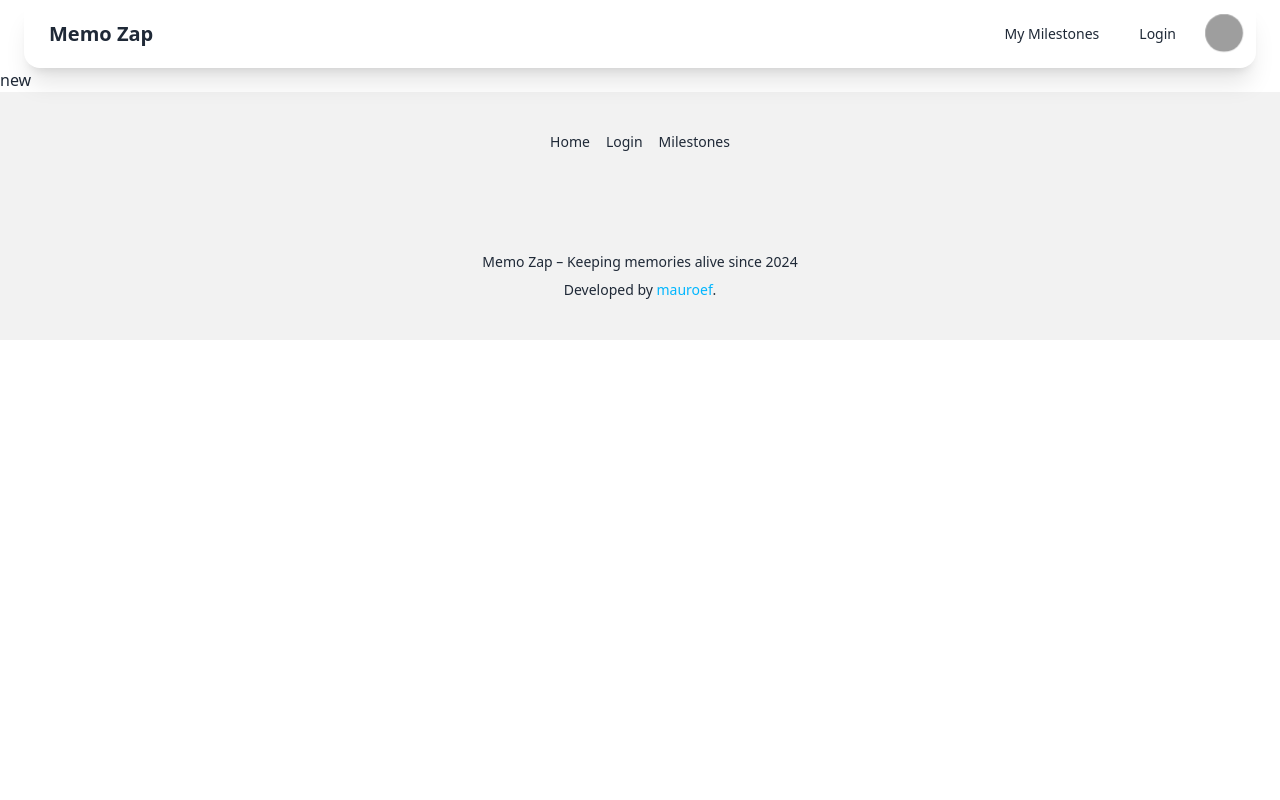
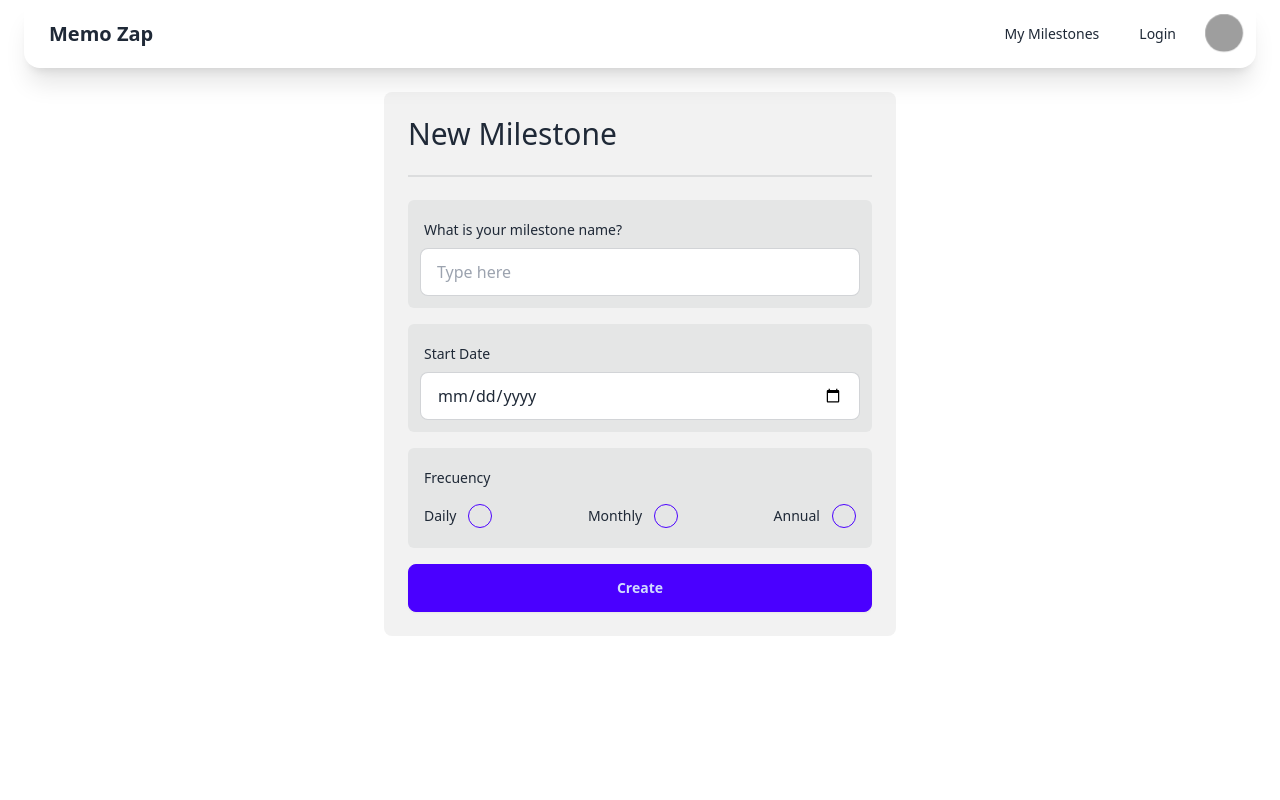
Before and after one commit to mauroef/memo-zap, a Vue app: page /milestones/new in a window 1280 px wide. Shown: the top 800 px of the page. Built offline with nearby package versions, Linux system fonts and the light colour scheme; grey boxes are pictures that could not be loaded; some icons are missing.

Commit message:
Working no milestone form

```diff
--- a/src/components/milestones/MilesoneFilter.vue
+++ b/src/components/milestones/MilesoneFilter.vue
@@ -39,10 +39,10 @@
     </div>
     <div class="divider divider-horizontal m-0 hidden md:flex"></div>
     <div>
-      <button class="btn bg-secondary text-white w-full md:w-auto">
-        <v-icon scale="1.4" name="bi-calendar-heart-fill" />
+      <router-link to="/milestones/new" class="btn btn-accent text-white w-full md:w-auto">
+        <v-icon scale="1.5" name="bi-calendar-heart-fill" />
         New
-      </button>
+      </router-link>
     </div>
   </article>
 </template>
--- a/src/components/milestones/MilestoneForm.vue
+++ b/src/components/milestones/MilestoneForm.vue
@@ -1 +1,128 @@
-<template>form not implemented</template>
+<template>
+  <form @submit.prevent="onSubmit">
+    <div class="flex flex-col gap-4">
+      <label class="form-control w-full bg-base-300 p-3 rounded-md">
+        <div class="label">
+          <span class="label-text">What is your milestone name?</span>
+        </div>
+        <input
+          type="text"
+          placeholder="Type here"
+          class="input input-bordered w-full"
+          :class="{ ['input-error']: !isNameValid && isSubmitted }"
+          v-model.trim="milestone.name"
+        />
+        <div v-if="!isNameValid && isSubmitted" class="label">
+          <span class="label-text-alt text-error">Name is required.</span>
+        </div>
+      </label>
+
+      <label class="form-control w-full bg-base-300 p-3 rounded-md">
+        <div class="label">
+          <span class="label-text">Start Date</span>
+        </div>
+        <input
+          type="date"
+          class="input input-bordered w-full"
+          :class="{ ['input-error']: !isStartDateValid && isSubmitted }"
+          :max="today"
+          v-model.trim="milestone.startDate"
+        />
+        <div v-if="!isStartDateValid && isSubmitted" class="label">
+          <span class="label-text-alt text-error"
+            >Please enter a valid date.</span
+          >
+        </div>
+      </label>
+
+      <div class="form-control bg-base-300 p-3 rounded-md flex">
+        <div class="label"><span class="label-text">Frecuency</span></div>
+        <div class="flex flex-col justify-between md:flex-row flex-wrap">
+          <label class="label cursor-pointer flex gap-3">
+            <span class="label-text">Daily</span>
+            <input
+              type="radio"
+              value="daily"
+              class="radio radio-primary"
+              :class="{ ['radio-error']: !isFrequencyValid && isSubmitted }"
+              v-model="milestone.frequency"
+            />
+          </label>
+          <label class="label cursor-pointer flex gap-3">
+            <span class="label-text">Monthly</span>
+            <input
+              type="radio"
+              value="monthly"
+              class="radio radio-primary"
+              :class="{ ['radio-error']: !isFrequencyValid && isSubmitted }"
+              v-model="milestone.frequency"
+            />
+          </label>
+          <label class="label cursor-pointer flex gap-3">
+            <span class="label-text">Annual</span>
+            <input
+              type="radio"
+              value="annual"
+              class="radio radio-primary"
+              :class="{ ['radio-error']: !isFrequencyValid && isSubmitted }"
+              v-model="milestone.frequency"
+            />
+          </label>
+          <div v-if="!isFrequencyValid && isSubmitted" class="label w-full">
+            <span class="label-text-alt text-error"
+              >Please choose a frecuency.</span
+            >
+          </div>
+        </div>
+      </div>
+
+      <button class="btn btn-primary">Create</button>
+    </div>
+  </form>
+</template>
+
+<script setup>
+import { computed, reactive, ref } from 'vue';
+import { useRouter } from 'vue-router';
+import { useMilestoneStore } from '@/store';
+
+const today = new Date().toISOString().split('T')[0];
+
+const milestone = reactive({
+  name: '',
+  startDate: '',
+  frequency: '',
+});
+
+const isSubmitted = ref(false);
+
+const isNameValid = computed(() => milestone.name.trim() !== '');
+const isStartDateValid = computed(() => {
+  const date = new Date(milestone.startDate);
+  return milestone.startDate && date < new Date(today);
+});
+const isFrequencyValid = computed(() => milestone.frequency !== '');
+
+const isFormValid = computed(
+  () => isNameValid.value && isStartDateValid.value && isFrequencyValid.value
+);
+
+const milestoneStore = useMilestoneStore();
+const router = useRouter();
+
+const onSubmit = () => {
+  isSubmitted.value = true;
+
+  if (!isFormValid.value) return;
+
+  const formData = {
+    name: milestone.name,
+    startDate: milestone.startDate,
+    frequency: milestone.frequency,
+  };
+
+  milestoneStore.addMilestone(formData);
+
+  router.replace('/milestones');
+};
+</script>
--- a/src/store/milestones/getters.js
+++ b/src/store/milestones/getters.js
@@ -1,9 +1,14 @@
 export default {
   allMilestones: (state) => state.milestones,
 
-  annualMilestones: (state) => state.milestones.filter((m) => m.frequency === 'annual'),
+  allMilestonesReversed: (state) => state.milestones.reverse(),
 
-  monthlyMilestones: (state) => state.milestones.filter((m) => m.frequency === 'monthly'),
+  annualMilestones: (state) =>
+    state.milestones.filter((m) => m.frequency === 'annual'),
 
-  dailyMilestones: (state) => state.milestones.filter((m) => m.frequency === 'diary'),
+  monthlyMilestones: (state) =>
+    state.milestones.filter((m) => m.frequency === 'monthly'),
+
+  dailyMilestones: (state) =>
+    state.milestones.filter((m) => m.frequency === 'diary'),
 };
--- a/src/views/milestones/MilestoneDetail.vue
+++ b/src/views/milestones/MilestoneDetail.vue
@@ -1,6 +1,6 @@
 <template>
   <section class="max-w-7xl mx-auto p-6 min-h-screen">
-    <div class="card bg-neutral text-neutral-content w-96 mx-auto">
+    <div class="card bg-base-200 w-96 mx-auto">
       <div class="card-body items-center text-center">
         <h2 class="card-title">{{ selectedMilestone.name }}</h2>
         <p>{{ selectedMilestone.frequency }}</p>
--- a/src/views/milestones/MilestoneListView.vue
+++ b/src/views/milestones/MilestoneListView.vue
@@ -9,7 +9,7 @@
     <article>
       <ul class="grid gap-8 md:grid-cols-2 lg:grid-cols-3">
         <li
-          v-for="milestone in milestonesStore.allMilestones"
+          v-for="milestone in milestonesStore.allMilestonesReversed"
           :key="milestone.id"
         >
           <MilestoneItem
--- a/src/views/milestones/MilestoneNewView.vue
+++ b/src/views/milestones/MilestoneNewView.vue
@@ -1 +1,15 @@
-<template>new</template>
+<template>
+  <section class="max-w-7xl mx-auto p-6 min-h-screen">
+    <article class="bg-base-200 p-6 rounded-lg max-w-lg mx-auto">
+      <h1 class="text-3xl">New Milestone</h1>
+      <div class="w-full">
+        <div class="divider"></div>
+      </div>
+      <milestone-form></milestone-form>
+    </article>
+  </section>
+</template>
+
+<script setup>
+import MilestoneForm from '@/components/milestones/MilestoneForm.vue';
+</script>
```
